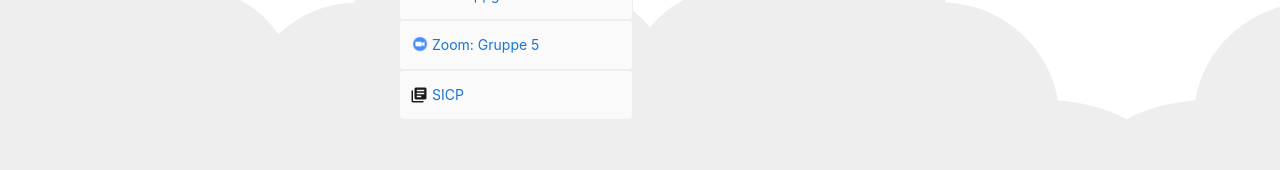
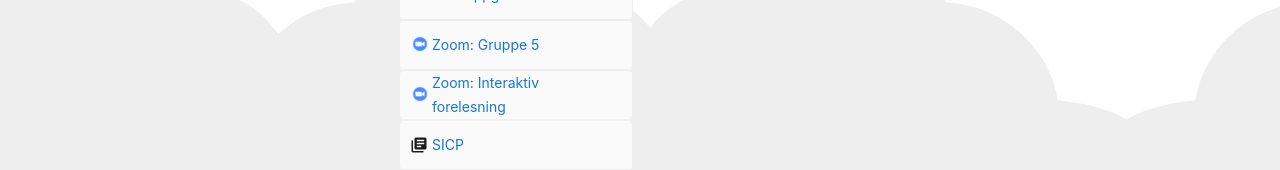
Before and after one commit to alexpresthus/uio-dashboard, an Angular app: page / in a window 1280 px wide. Shown: the part 606-776 px from the top of the page. Built offline with nearby package versions, Linux system fonts and the light colour scheme; what angular-svg-icon would draw is missing.

Commit message:
Added Zoom link to IN2040

```diff
--- a/src/app/app.component.html
+++ b/src/app/app.component.html
@@ -404,6 +404,12 @@
         <span>Zoom: Gruppe 5</span>
       </a>
 
+      <a class="card card-course" target="_blank" rel="noopener" href="https://uio.zoom.us/j/62286811834">
+        <a class="link-icon zoom"><img src="assets/img/zoom.png"/></a>
+
+        <span>Zoom: Interaktiv forelesning</span>
+      </a>
+
       <a class="card card-course" target="_blank" rel="noopener" href="https://mitpress.mit.edu/sites/default/files/sicp/full-text/book/book-Z-H-4.html#%_toc_start">
         <i class="material-icons link-icon book">library_books</i>
 
```
